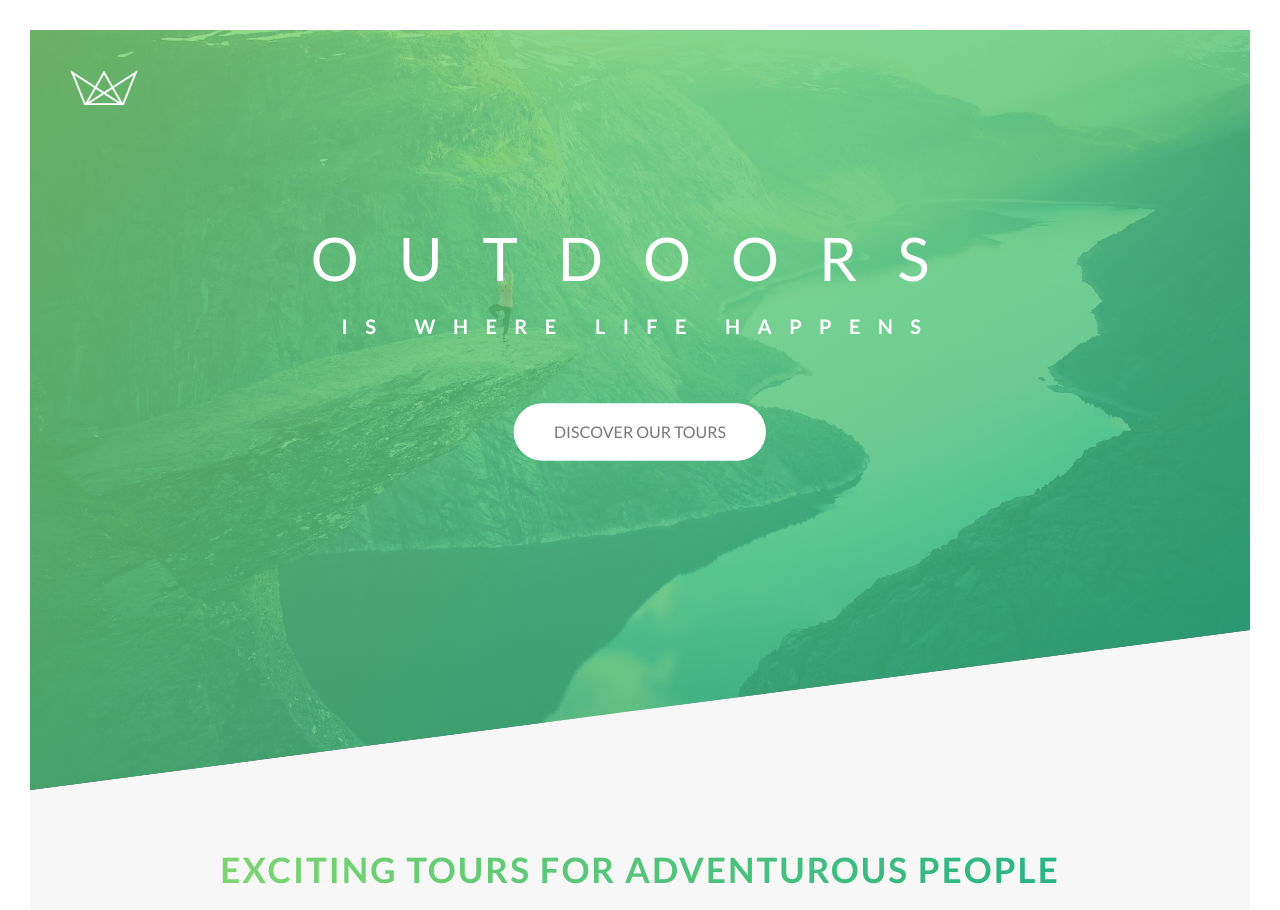
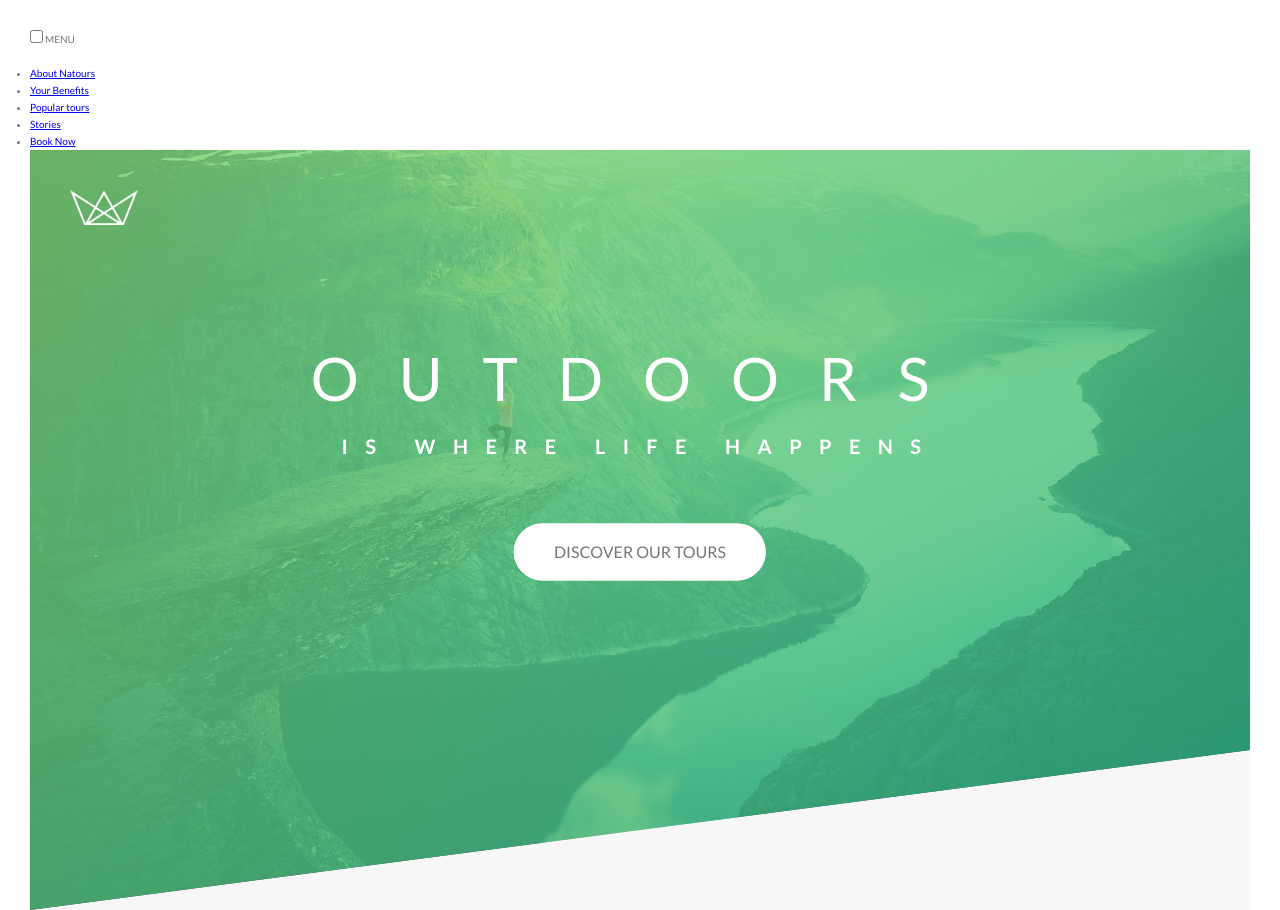
Before and after one commit to kewintitus/Natours, a website: page index.html in a window 1280 px wide. Shown: the top 910 px of the page. Drawn offline with Linux system fonts and the light colour scheme.

Commit message:
navigation init

```diff
--- a/index.html
+++ b/index.html
@@ -17,6 +17,20 @@
     <title>Natours | Exciting tours for adventurous people</title>
   </head>
   <body>
+    <div class="navigation">
+      <input type="checkbox" class="navigation__checkbox" id="navi-toggle">
+      <label for="navi-toggle" class="navigation__button">MENU</label>
+      <div class="navigation__background">&nbsp;  </div>
+      <nav class="navigation__nav">
+        <ul class="navigation__list">
+          <li class="navigation__item"><a href="#" class="navigation__link">About Natours</a></li>
+          <li class="navigation__item"><a href="#" class="navigation__link">Your Benefits</a></li>
+          <li class="navigation__item"><a href="#" class="navigation__link">Popular tours</a></li>
+          <li class="navigation__item"><a href="#" class="navigation__link">Stories</a></li>
+          <li class="navigation__item"><a href="#" class="navigation__link">Book Now</a></li>
+        </ul>
+      </nav>
+    </div>
     <header class="header">
       <div class="header__logo-box">
         <img
--- /dev/null
+++ b/sass/layout/_navigation.scss
@@ -0,0 +1,19 @@
+.navigation {
+  &__checkbox {
+  }
+
+  &__button {
+  }
+
+  &__background {
+  }
+
+  &__nav {
+  }
+  &__list {
+  }
+  &__item {
+  }
+  &__link {
+  }
+}
--- a/sass/main.scss
+++ b/sass/main.scss
@@ -20,3 +20,4 @@
 @import 'layout/header';
 @import 'layout/grid';
 @import 'layout/footer';
+@import 'layout/navigation';
```
